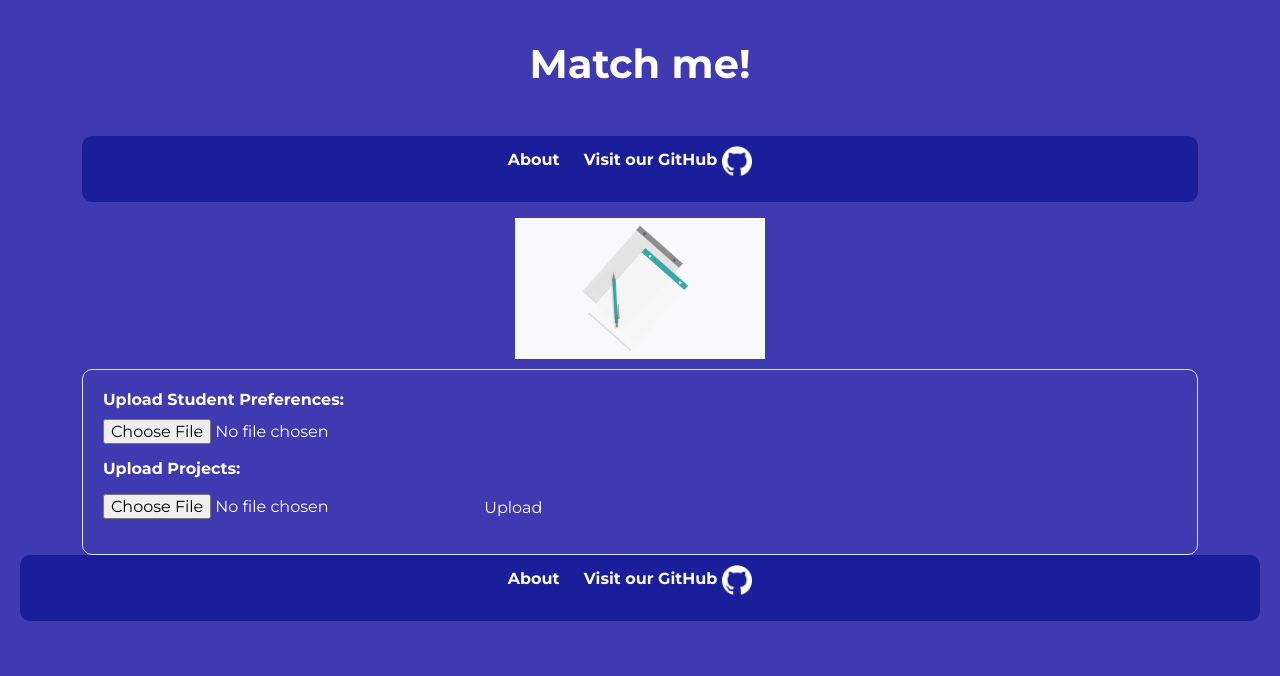
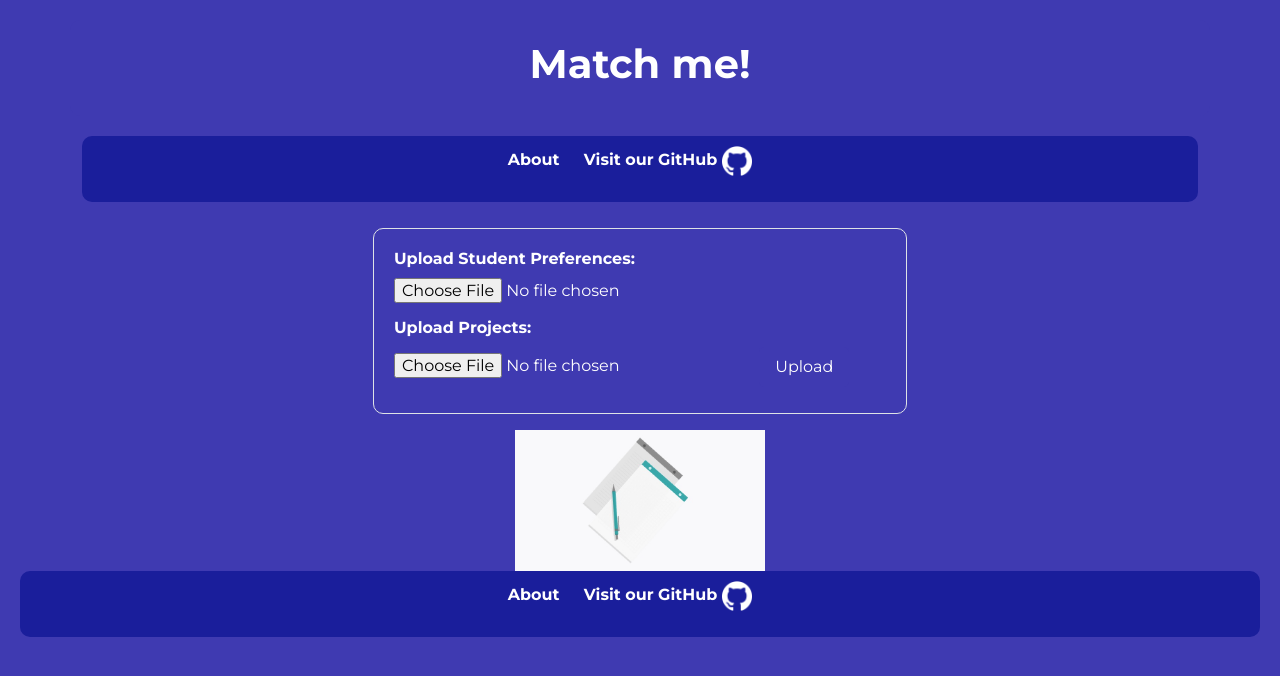
Before and after one commit to data-structures-algorithms-group4/student-project-matching, a Flask app: page /matches in a window 1280 px wide. Shown: the top 676 px of the page. Run offline with Flask 3, Linux system fonts and the light colour scheme; some libraries are stand-ins or nearby versions.

Commit message:
Update matches.html

```diff
--- a/student_project_matching/templates/matches.html
+++ b/student_project_matching/templates/matches.html
@@ -205,13 +205,10 @@ nav:last-of-type {
   {% endif %}
 {% endwith %}
 
-     <!-- Centered image -->
-    <div class="col-md-6 offset-md-3 mt-3">
-        <div class="text-center">
-            <img src="/static/DSA_notebooks.jpg" alt="DSA Notebooks" class="img-fluid" style="width: 250px; height: auto;">
-        </div>
-    </div>
-
+<div class="container">
+  <div class="row">
+    <!-- Form column -->
+    <div class="col-md-6 offset-md-3 mt-3 order-md-1">
       <form method="post" enctype="multipart/form-data">
         <label for="students">Upload Student Preferences:</label>
         <input type="file" id="students" name="students" class="form-control-file">
@@ -222,8 +219,15 @@ nav:last-of-type {
         <input type="submit" value="Upload" class="btn btn-primary">
       </form>
     </div>
+
+    <!-- Image column -->
+    <div class="col-md-6 offset-md-3 mt-3 order-md-2">
+      <div class="text-center">
+        <img src="/static/DSA_notebooks.jpg" alt="DSA Notebooks" class="img-fluid" style="width: 250px; height: auto;">
       </div>
-
+    </div>
+  </div>
+</div>
 {% if students %}
   <div class="row text-center" id="student_preferences">
     <h2 class="dynamic-title">Student Preferences</h2>
```
Lines whose indentation alone changed are shown as unchanged.
